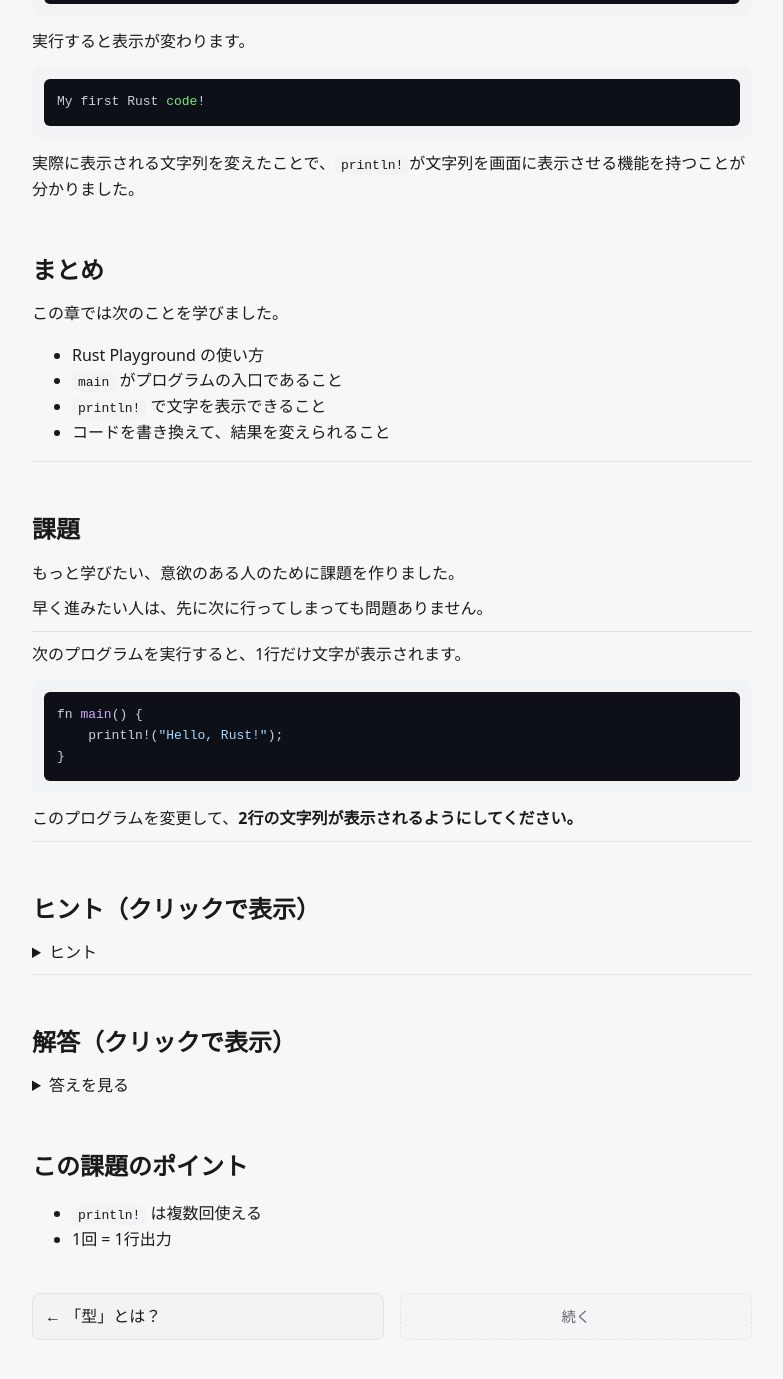
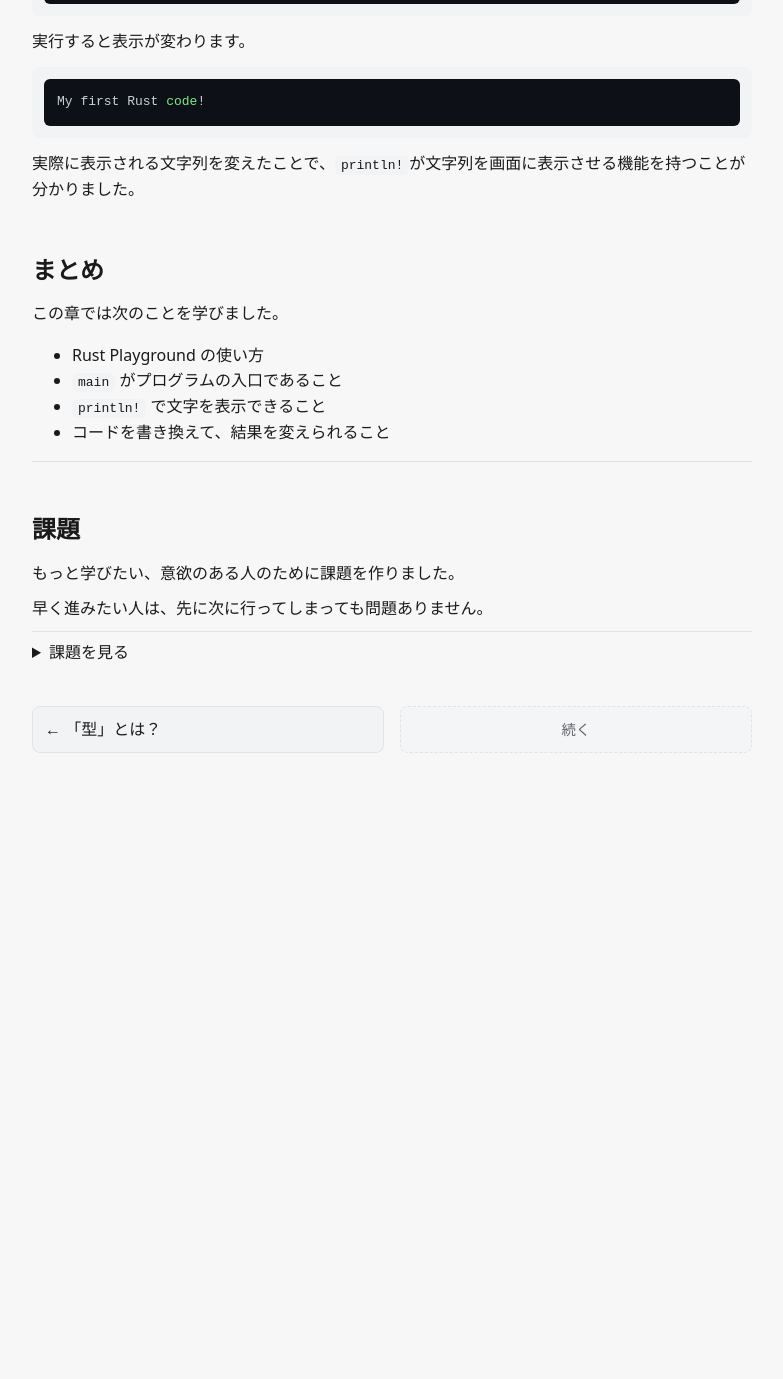
Before and after one commit to nh0102heiya-lab/programming-lessons, a Jekyll site: the page built from _rust-from-zero/core/03-first-program.md, in a window 1280 px wide and 1400 px high, scrolled down 2385 px. Shown: the top 1379 px of the window, without its empty margins (248-1031 px from the left). Built offline with Jekyll 4.4.1, drawn with Linux system fonts in a browser that asks for light colours; nearby versions of some CDN libraries; comment, search, counter and statistics services are not loaded; after the commit the page ends 3198 px from its top, so only the background shows below that.

Commit message:
Update 03-first-program.md

````diff
--- a/_rust-from-zero/core/03-first-program.md
+++ b/_rust-from-zero/core/03-first-program.md
@@ -135,6 +135,9 @@ My first Rust code!
 
 ---
 
+<details markdown="1">
+  <summary>課題を見る</summary>
+
 次のプログラムを実行すると、1行だけ文字が表示されます。
 
 ```rust
@@ -177,4 +181,6 @@ fn main() {
 ## この課題のポイント
 
 * `println!` は複数回使える
-* 1回 = 1行出力
+* 1つの`println!` = 1行出力する
+
+</details>
````
Also changed, not shown: other parts of _rust-from-zero/core/03-first-program.md (+1 -0 lines).
